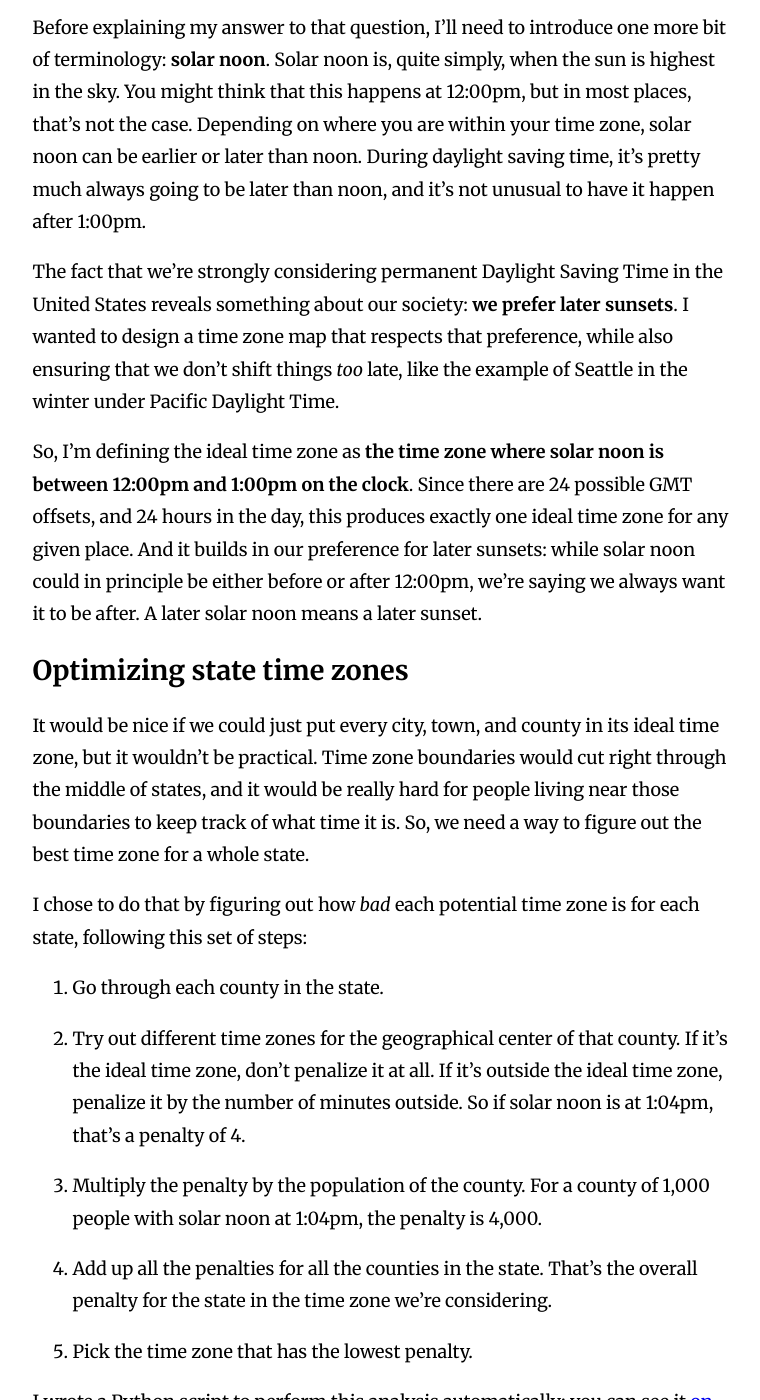
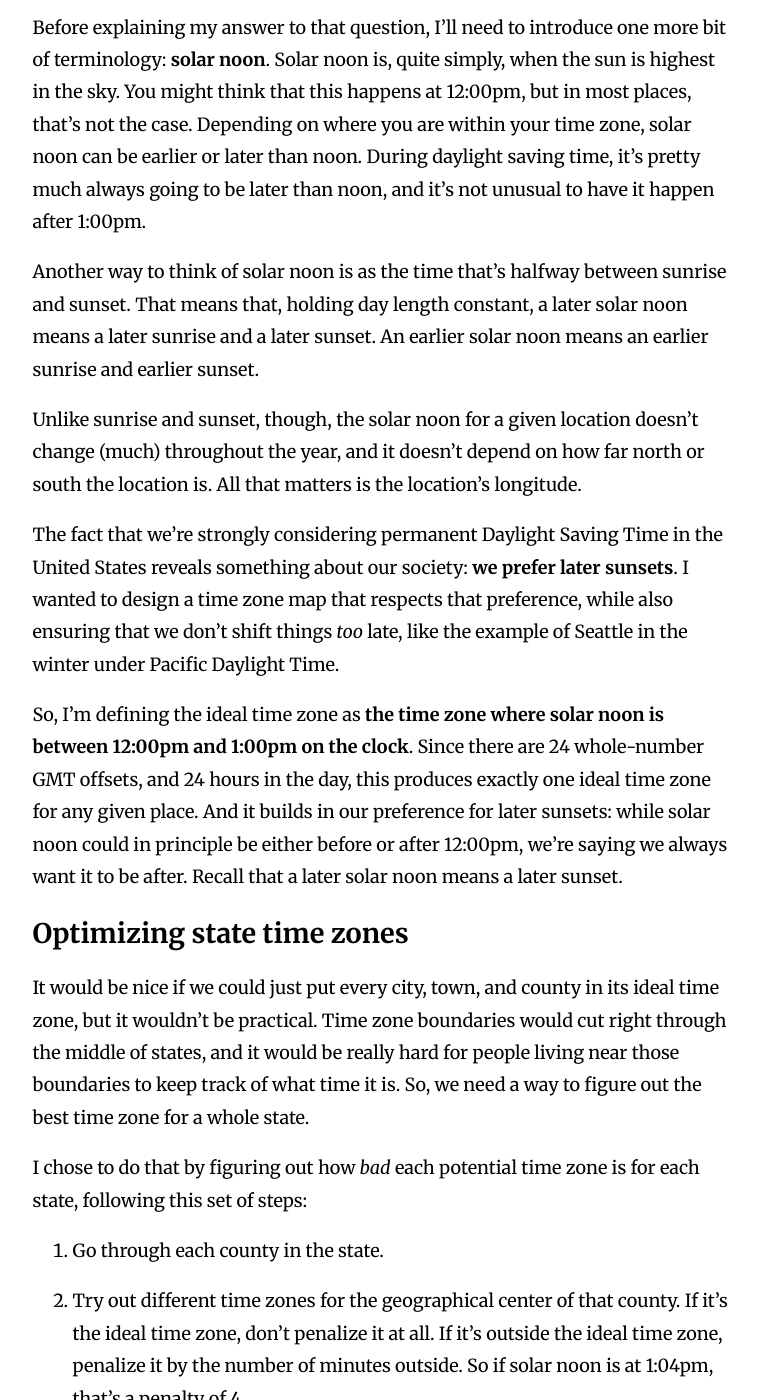
Before and after one commit to outoftime/outoftime.github.com, a Jekyll site: the page built from _posts/2022-10-15-time-zones.md, in a window 1280 px wide and 1400 px high, scrolled down 3145 px. Shown: the whole window, without its empty margins (259-1019 px from the left). Built offline with Jekyll 4.4.1, drawn with Linux system fonts in a browser that asks for light colours.

Commit message:
Explain solar noon more

```diff
--- a/_posts/2022-10-15-time-zones.md
+++ b/_posts/2022-10-15-time-zones.md
@@ -50,9 +50,13 @@ In order to assign states to time zones, I start by proposing an answer to anoth
 
 Before explaining my answer to that question, I’ll need to introduce one more bit of terminology: **solar noon**. Solar noon is, quite simply, when the sun is highest in the sky. You might think that this happens at 12:00pm, but in most places, that’s not the case. Depending on where you are within your time zone, solar noon can be earlier or later than noon. During daylight saving time, it’s pretty much always going to be later than noon, and it’s not unusual to have it happen after 1:00pm.
 
+Another way to think of solar noon is as the time that’s halfway between sunrise and sunset. That means that, holding day length constant, a later solar noon means a later sunrise and a later sunset. An earlier solar noon means an earlier sunrise and earlier sunset.
+
+Unlike sunrise and sunset, though, the solar noon for a given location doesn’t change (much) throughout the year, and it doesn’t depend on how far north or south the location is. All that matters is the location’s longitude.
+
 The fact that we’re strongly considering permanent Daylight Saving Time in the United States reveals something about our society: **we prefer later sunsets**. I wanted to design a time zone map that respects that preference, while also ensuring that we don’t shift things _too_ late, like the example of Seattle in the winter under Pacific Daylight Time.
 
-So, I’m defining the ideal time zone as **the time zone where solar noon is between 12:00pm and 1:00pm on the clock**. Since there are 24 possible GMT offsets, and 24 hours in the day, this produces exactly one ideal time zone for any given place. And it builds in our preference for later sunsets: while solar noon could in principle be either before or after 12:00pm, we’re saying we always want it to be after. A later solar noon means a later sunset.
+So, I’m defining the ideal time zone as **the time zone where solar noon is between 12:00pm and 1:00pm on the clock**. Since there are 24 whole-number GMT offsets, and 24 hours in the day, this produces exactly one ideal time zone for any given place. And it builds in our preference for later sunsets: while solar noon could in principle be either before or after 12:00pm, we’re saying we always want it to be after. Recall that a later solar noon means a later sunset.
 
 ## Optimizing state time zones
 
```
